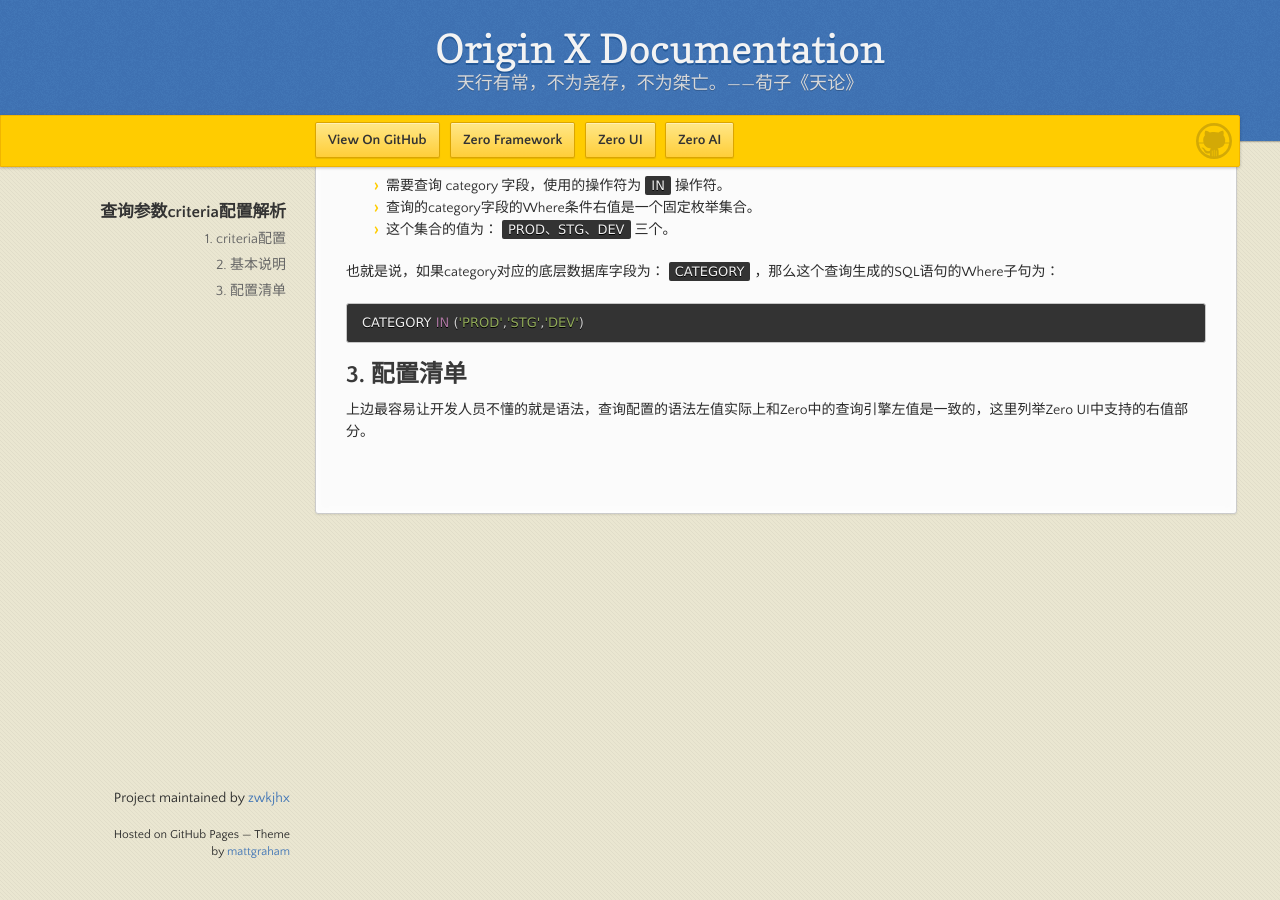
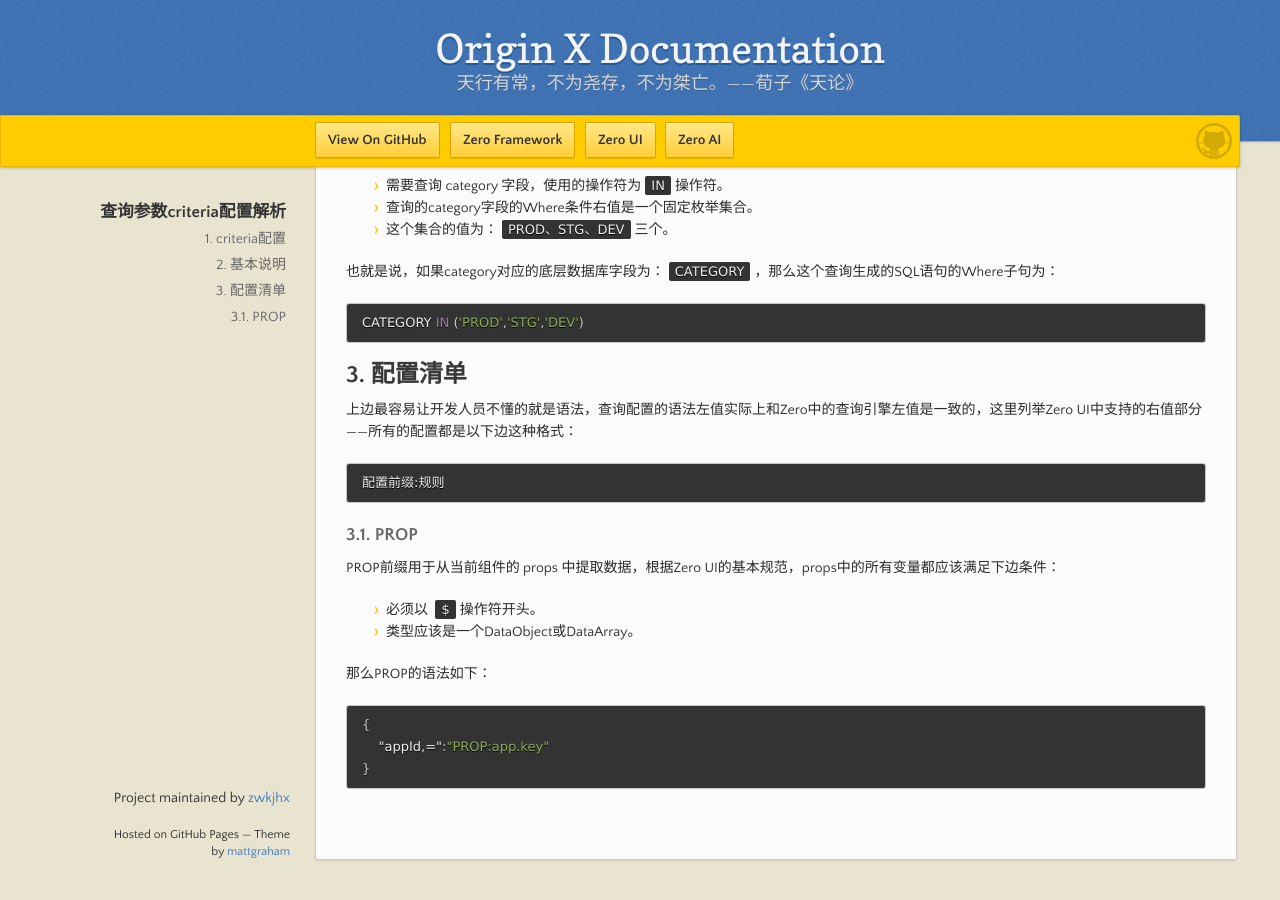
Before and after one commit to zwkjhx/ox-doc, a Jekyll site: the page built from zero-ui/1-zero-uiji-ben-jiao-cheng/zui-005-cha-xun-can-shu-criteria-pei-zhi-jie-xi.md, in a window 1280 px wide and 900 px high, scrolled down 930 px. Built offline with Jekyll 4.4.1, drawn with Linux system fonts in a browser that asks for light colours; our own code applies the rules of GitHub Pages for plain Markdown files.

Commit message:
Updates zero-ui/1-zero-uiji-ben-jiao-cheng/zui-005-cha-xun-can-shu-criteria-pei-zhi-jie-xi.md
Auto commit by GitBook Editor

````diff
--- a/zero-ui/1-zero-uiji-ben-jiao-cheng/zui-005-cha-xun-can-shu-criteria-pei-zhi-jie-xi.md
+++ b/zero-ui/1-zero-uiji-ben-jiao-cheng/zui-005-cha-xun-can-shu-criteria-pei-zhi-jie-xi.md
@@ -50,4 +50,23 @@
 
 ## 3. 配置清单
 
-上边最容易让开发人员不懂的就是语法，查询配置的语法左值实际上和Zero中的查询引擎左值是一致的，这里列举Zero UI中支持的右值部分。
+上边最容易让开发人员不懂的就是语法，查询配置的语法左值实际上和Zero中的查询引擎左值是一致的，这里列举Zero UI中支持的右值部分——所有的配置都是以下边这种格式：
+
+```
+配置前缀:规则
+```
+
+### 3.1. PROP
+
+PROP前缀用于从当前组件的 props 中提取数据，根据Zero UI的基本规范，props中的所有变量都应该满足下边条件：
+
+* 必须以 `$`操作符开头。
+* 类型应该是一个DataObject或DataArray。
+
+那么PROP的语法如下：
+
+```json
+{
+    "appId,=":"PROP:app.key"
+}
+```
````
